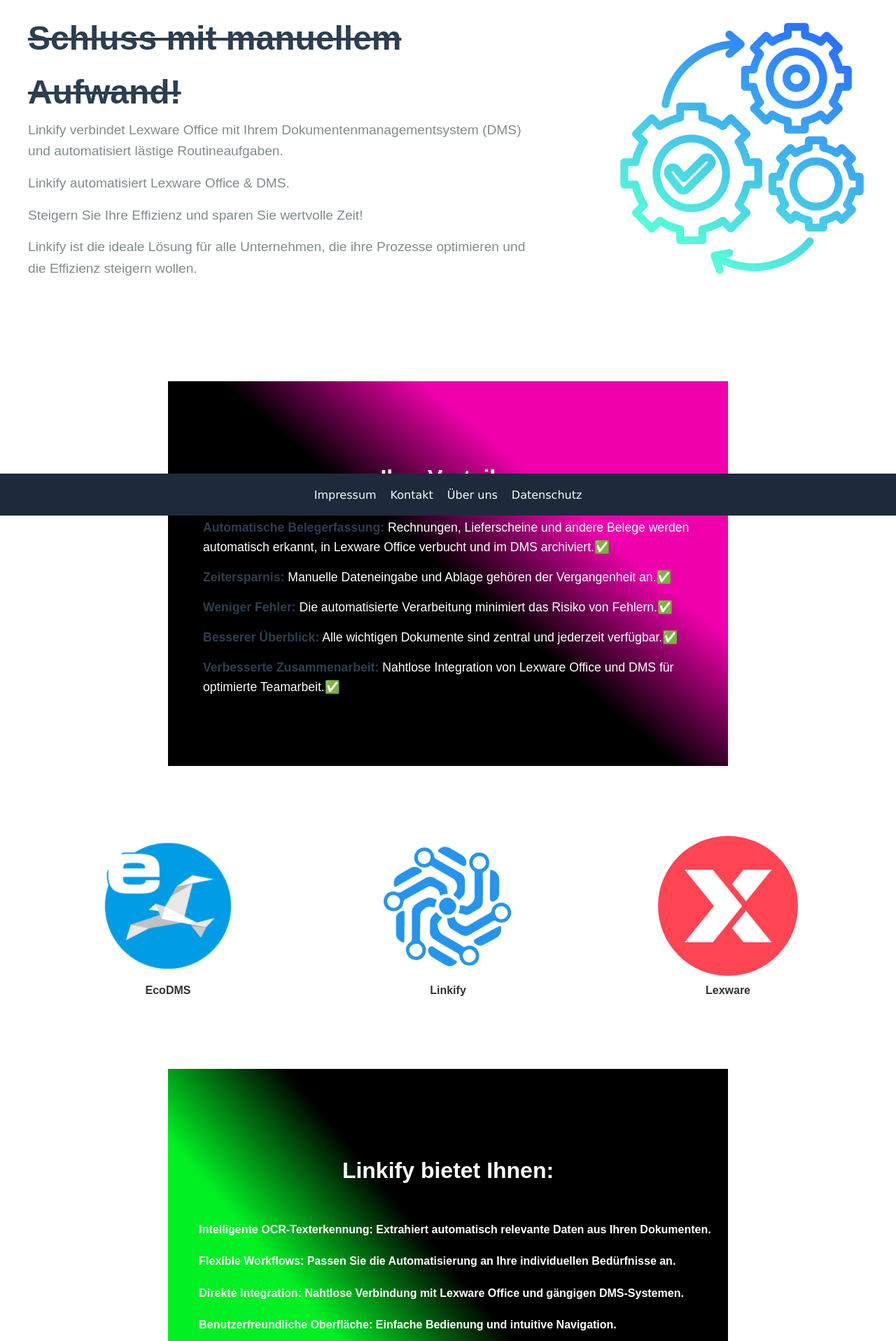
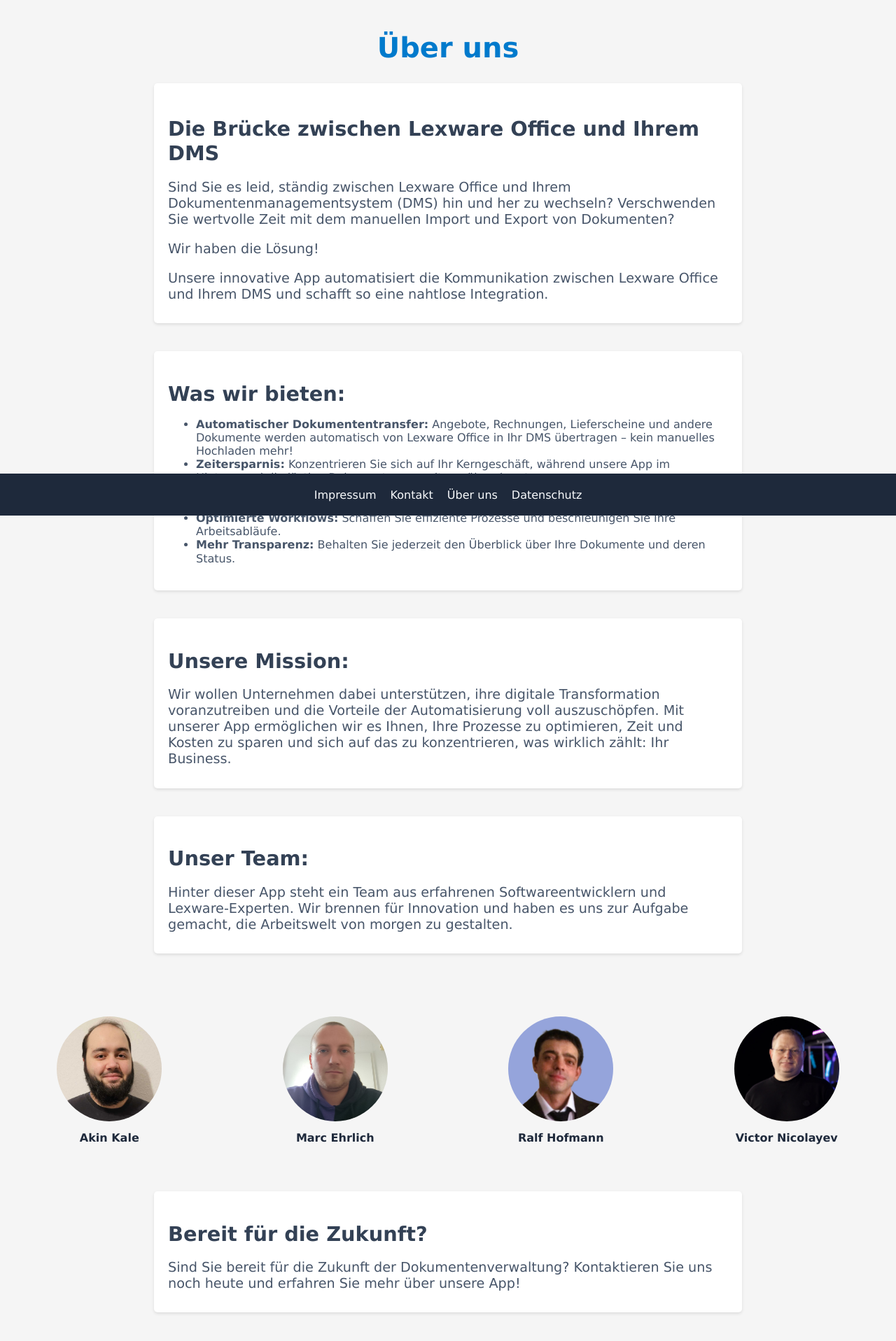
Before and after one commit to RalfHof/nextjs-boilerplate, a Next.js app: page /info in a window 1280 px wide. Shown: the part 63-1980 px from the top of the page at 70% size. Built offline with nearby package versions, Linux system fonts and the light colour scheme.

Commit message:
uerarbeitet

```diff
--- a/src/app/info/page.tsx
+++ b/src/app/info/page.tsx
@@ -1,130 +1,18 @@
-import Image from 'next/image';
-import React from 'react';
+import Footer from "@/src/components/footer";
+import Navigation from "@/src/components/navigation";
+import TechnologyPage from "@/src/components/technologie/page";
+import AboutUs from "@/src/components/uber-uns/page";
 
-export default function InfoPage() {
+export default function Info(){
 
-  const advantages = [
-    {
-      title: 'Automatische Belegerfassung:',
-      description:
-        'Rechnungen, Lieferscheine und andere Belege werden automatisch erkannt, in Lexware Office verbucht und im DMS archiviert.',
-    },
-    {
-      title: 'Zeitersparnis:',
-      description: 'Manuelle Dateneingabe und Ablage gehören der Vergangenheit an.',
-    },
-    {
-      title: 'Weniger Fehler:',
-      description: 'Die automatisierte Verarbeitung minimiert das Risiko von Fehlern.',
-    },
-    {
-      title: 'Besserer Überblick:',
-      description: 'Alle wichtigen Dokumente sind zentral und jederzeit verfügbar.',
-    },
-    {
-      title: 'Verbesserte Zusammenarbeit:',
-      description:
-        'Nahtlose Integration von Lexware Office und DMS für optimierte Teamarbeit.',
-    },
-  ];
 
-  const features = [
-    {
-      title: 'Intelligente OCR-Texterkennung:',
-      description: 'Extrahiert automatisch relevante Daten aus Ihren Dokumenten.',
-    },
-    {
-      title: 'Flexible Workflows:',
-      description: 'Passen Sie die Automatisierung an Ihre individuellen Bedürfnisse an.',
-    },
-    {
-      title: 'Direkte Integration:',
-      description: 'Nahtlose Verbindung mit Lexware Office und gängigen DMS-Systemen.',
-    },
-    {
-      title: 'Benutzerfreundliche Oberfläche:',
-      description: 'Einfache Bedienung und intuitive Navigation.',
-    },
-    {
-      title: 'Sicherer Datenschutz:',
-      description: 'Ihre Daten werden sicher und DSGVO-konform verarbeitet.',
-    },
-  ];
+  return(
+    <>
+    <Navigation/>
 
-  return (<>
-    <div id="ContainerInfo">
-      <div id="ContainerHeader">
-        <div id="ContentInHeader">
-          <h1 className="RemoveMarginAndPaddingAll" style={{ fontSize: "3rem", textDecoration: "line-through" }}>
-            Schluss mit manuellem Aufwand!
-          </h1>
-          <p className="RemoveMarginAndPaddingAll">
-            Linkify verbindet Lexware Office mit Ihrem Dokumentenmanagementsystem (DMS) und automatisiert
-            lästige Routineaufgaben.
-          </p>
-          <p className="RemoveMarginAndPaddingAll">
-            Linkify automatisiert Lexware Office & DMS.
-          </p>
-          <p className="RemoveMarginAndPaddingAll">
-            Steigern Sie Ihre Effizienz und sparen Sie wertvolle Zeit!
-          </p>
-          <p className='RemoveMarginAndPaddingAll' id='InfoFooterContent'>
-            Linkify ist die ideale Lösung für alle Unternehmen, die ihre Prozesse optimieren und die Effizienz steigern
-            wollen.
-          </p>
-        </div>
-
-        <div id="ContentInHeaderImg">
-          <Image
-            src="/img/Automate.png"
-            alt="Automate"
-            width={300}
-            height={300}
-          />
-        </div>
-      </div>
-
-      <div className='ContainerAllAround'>
-        <div id='ContainerPros'>
-          <h2 className='SmallerHeader' style={{ textAlign: "center", paddingBottom: "20px" }}>Ihre Vorteile:</h2>
-          <ul className='InfoUnsortedList' style={{ paddingLeft: "50px", paddingRight: "50px", listStyleType: "none", margin: "0" }}>
-            {advantages.map((advantage, index) => (
-              <li key={index} className='InfoListitems' style={{ color: "#fff", }} >
-                <strong>{advantage.title}</strong> {advantage.description}✅
-              </li>
-            ))}
-          </ul>
-        </div>
-      </div>
-
-      <div id='LogoImages' >
-        <div>
-          <Image className='ImageItems' title='EcoDMS' src="/img/EcoDMS.png" alt='EcoDMS' width={200} height={200} /><span className='ContentImage'>EcoDMS</span></div>
-        <div>
-          <Image className='ImageItems' title='Linkify' src="/img/Linkify.png" alt='Linkify' width={200} height={200} /><span className='ContentImage'>Linkify</span>
-        </div>
-        <div>
-          <Image className='ImageItems' title='Lexware' src="/img/Lexware.png" alt='Lexware' width={200} height={200} />
-          <span className='ContentImage'>Lexware</span>
-        </div>
-      </div>
-
-      <div className='ContainerAllAround'>
-        <div id='ContainerLinkifyOffer'>
-          <div style={{ width: "100%", height: "100%", display: "flex", alignItems: "center", alignContent: "center", justifyContent: "center", flexDirection: "column", }}>
-            <h2 className='SmallerHeader' style={{ color: "#fff" }}>Linkify bietet Ihnen:</h2>
-
-            <ul className='InfoUnsortedList'>
-              {features.map((feature, index) => (
-                <li className='InfoListitemsOffer' key={index} >
-                  <strong>{feature.title}</strong> {feature.description}
-                </li>
-              ))}
-            </ul></div>
-
-        </div>
-      </div>
-    </div >
-  </>
+    <AboutUs/>
+    <TechnologyPage/>
+      <Footer/>
+    </>
   )
 }
--- a/src/app/layout.tsx
+++ b/src/app/layout.tsx
@@ -1,7 +1,6 @@
 "use client";
 
-import Footer from "../components/footer";
-import Navigation from "../components/navigation";
+
 import "../globals.css";
 
 export default function RootLayout({
@@ -12,9 +11,9 @@ export default function RootLayout({
   return (
     <html lang="en">
       <body>
-        <Navigation />
+
         <main>{children}</main>
-        <Footer />
+
       </body>
     </html>
   );
```
Also changed, not shown: src/components/technologie/page.tsx (renamed from src/app/technologie/page.tsx), src/components/uber-uns/page.tsx (renamed from src/app/uber-uns/page.tsx).
